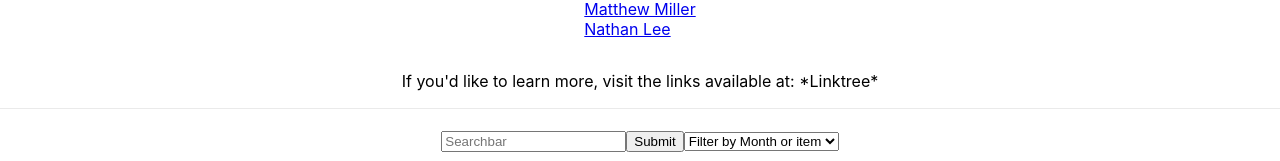
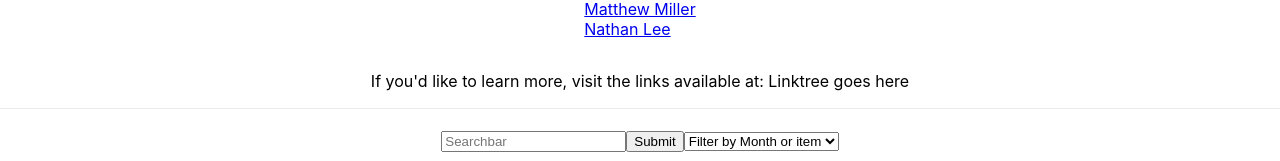
Before and after one commit to SchoolOfCode/final-project_front-end-12, a Next.js app in the folder seasonal/: page /about in a window 1280 px wide. Shown: the part 627-788 px from the top of the page. Built offline with nearby package versions, Linux system fonts and the light colour scheme.

Commit message:
Co-committing
Co-authored-by: Madison <101978552+madisonlowe@users.noreply.github.com>

```diff
--- a/seasonal/pages/about.js
+++ b/seasonal/pages/about.js
@@ -25,7 +25,7 @@ export default function About() {
                     <li> <a href="https://www.linkedin.com/in/matthew-miller-b38aaa231/" target="_blank">Matthew Miller</a></li>
                     <li> <a href="https://www.linkedin.com/in/nathanlee94" target="_blank">Nathan Lee</a></li>
                 </ul>
-                <p>If you'd like to learn more, visit the links available at: *Linktree*</p>
+                <p>If you'd like to learn more, visit the links available at: Linktree goes here</p>
             </div>
             <footer className={styles.footer}>
                 <SearchBar />
```
